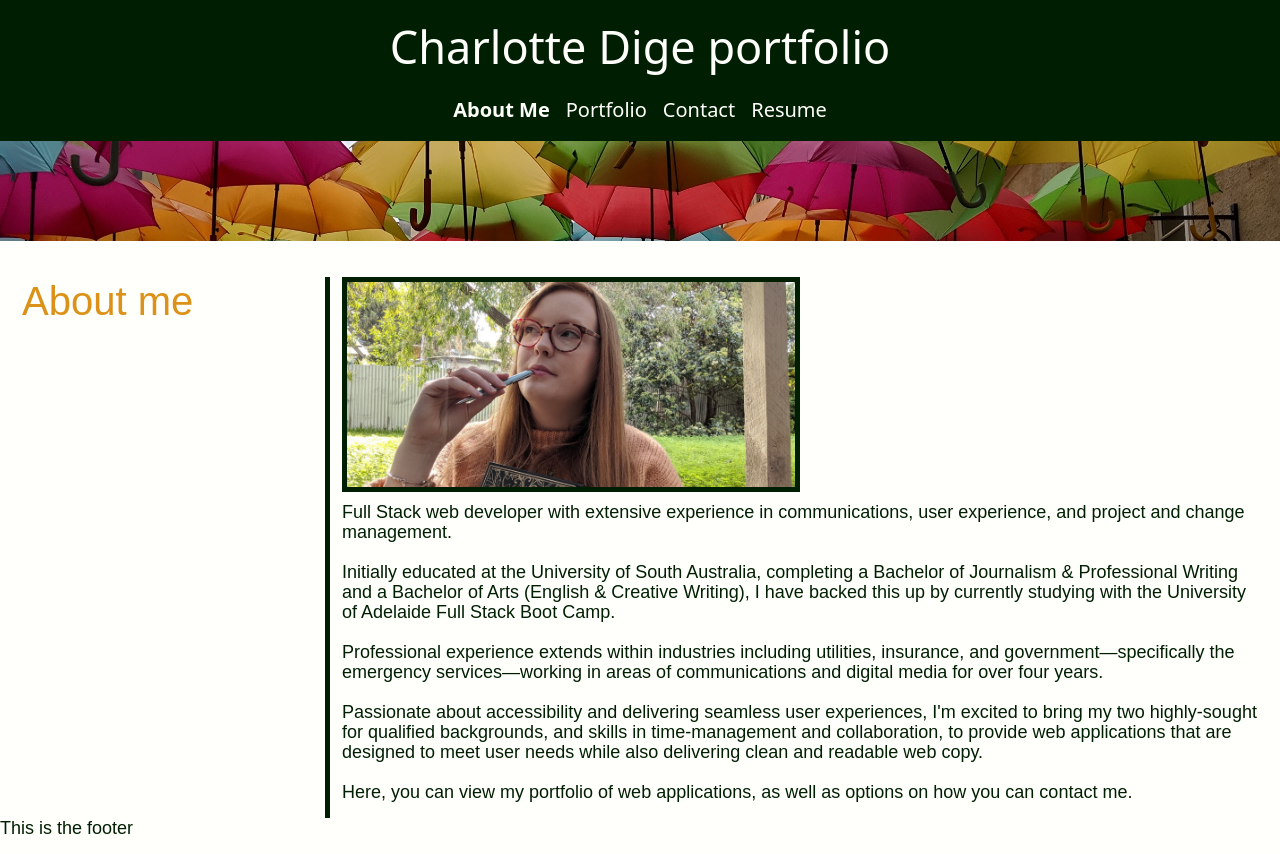
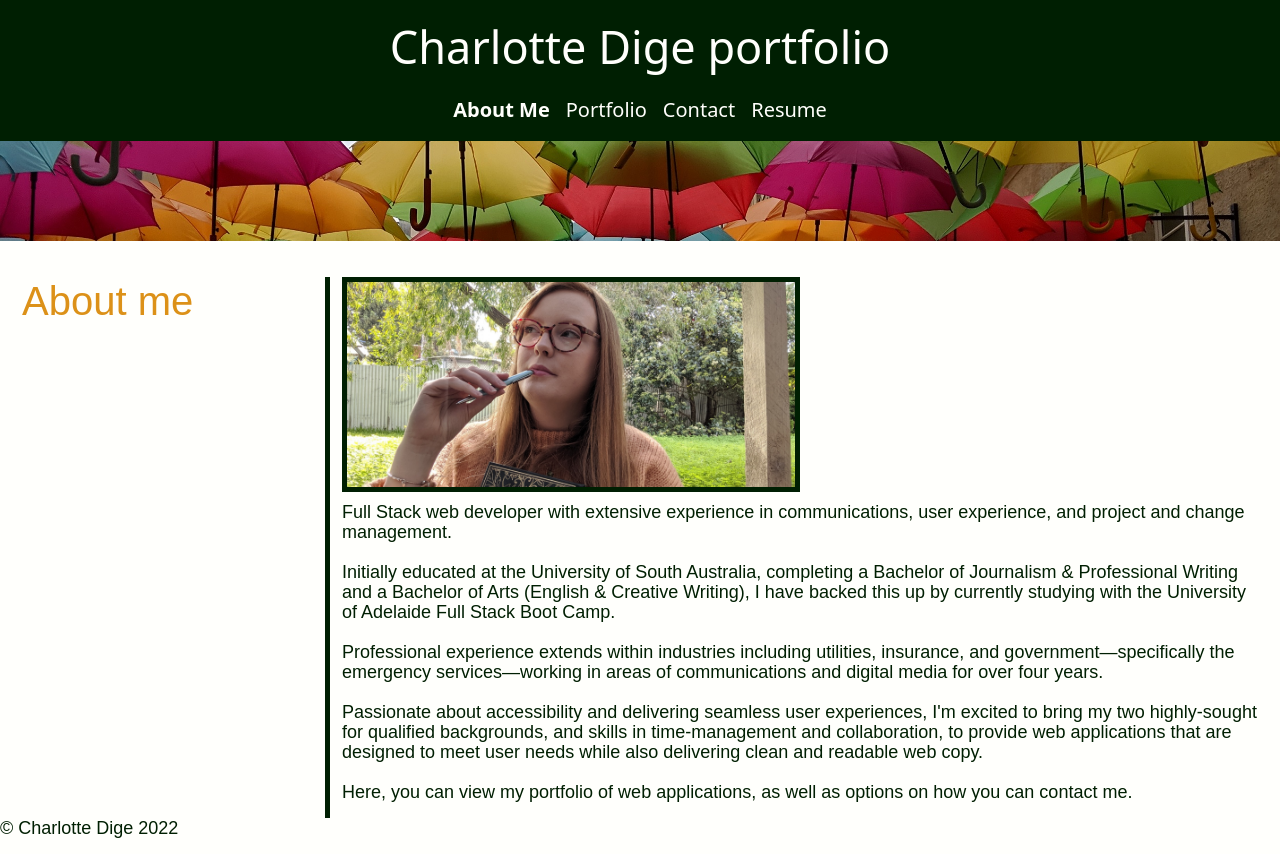
Before and after one commit to CharDige/CharDige-react-portfolio, a React (Create React App) app: page / in a window 1280 px wide. Built offline with nearby package versions, Linux system fonts and the light colour scheme.

Commit message:
Added icons, links and copyright

```diff
--- a/src/components/Footer.js
+++ b/src/components/Footer.js
@@ -4,9 +4,19 @@ import '../styles/Footer.css';
 function Footer() {
     return (
         <footer className='footer'>
-            <p>
-                This is the footer
-            </p>
+            <a href="https://github.com/CharDige" target="_blank" rel="noreferrer" className='icon-link-style'>
+                <i className="bi bi-github icon-style"></i>
+            </a>
+            <a href="https://www.linkedin.com/in/charlotte-dige/" target="_blank" rel="noreferrer" className='icon-link-style'>
+                <i className="bi bi-linkedin icon-style"></i>
+            </a>
+            <a href="https://www.instagram.com/charlotte_dige/" target="_blank" rel="noreferrer" className='icon-link-style'>
+                <i className="bi bi-instagram icon-style"></i>
+            </a>
+            <a href="https://stackoverflow.com/users/18213516/charlotte-d" target="_blank" rel="noreferrer" className='icon-link-style'>
+                <i className="bi bi-stack-overflow icon-style"></i>
+            </a>
+            <p>&copy; Charlotte Dige 2022</p>
         </footer>
     )
 }
```
